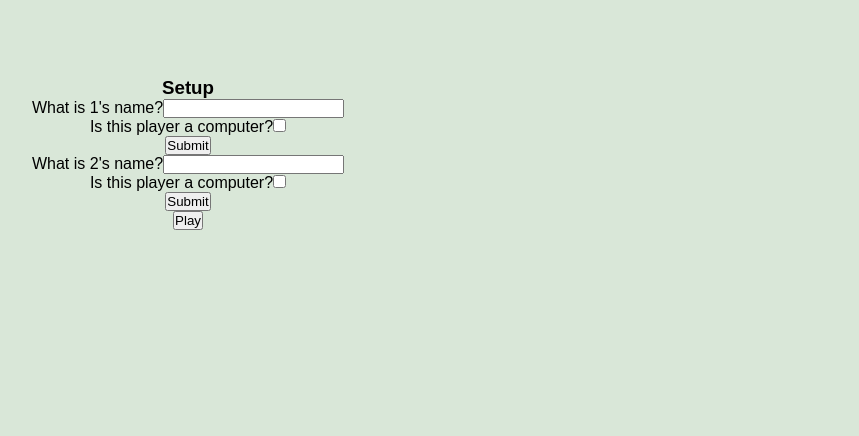
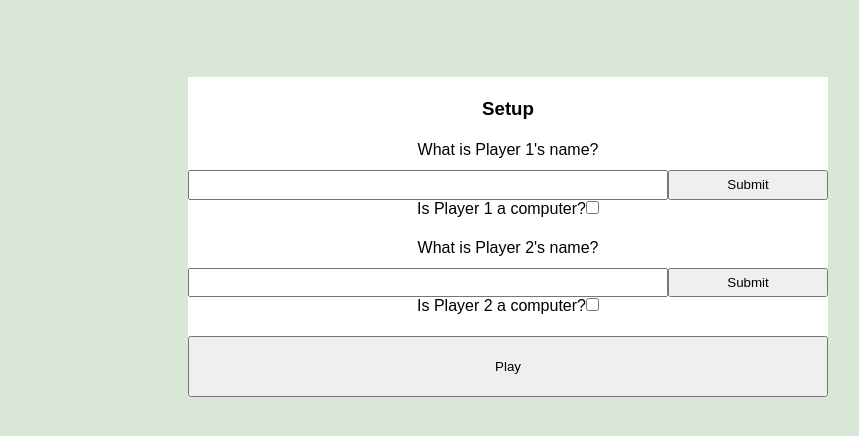
Before and after one commit to sheacronin/battleship, a website built with webpack: page src/index.html in a window 1280 px wide. Shown: the part 70-506 px from the top of the page, without its empty margins (132-991 px from the left). Built offline with nearby package versions, Linux system fonts and the light colour scheme.

Commit message:
Add basic styles to setup elements

```diff
--- a/src/game-dom.js
+++ b/src/game-dom.js
@@ -6,6 +6,7 @@ console.log(game);
 
 const setup = (() => {
     const containerEl = document.createElement('article');
+    containerEl.id = 'setup';
 
     const setupTitle = document.createElement('h3');
     setupTitle.textContent = 'Setup';
@@ -13,19 +14,30 @@ const setup = (() => {
 
     for (let playerN = 1; playerN < 3; playerN++) {
         const whoIsPlayerContainer = document.createElement('section');
-        whoIsPlayerContainer.id = 'setup';
+        whoIsPlayerContainer.classList.add('who-is-player');
 
-        const whoIsPlayerLabel = document.createElement('label');
-        whoIsPlayerLabel.textContent = `What is ${playerN}'s name?`;
-        whoIsPlayerContainer.appendChild(whoIsPlayerLabel);
+        // Player Name
+        const playerNameContainer = document.createElement('div');
+        playerNameContainer.classList.add('player-name');
 
-        const whoIsPlayerInput = document.createElement('input');
-        whoIsPlayerContainer.appendChild(whoIsPlayerInput);
+        const playerNameLabel = document.createElement('label');
+        playerNameLabel.textContent = `What is Player ${playerN}'s name?`;
+        playerNameContainer.appendChild(playerNameLabel);
 
+        const playerNameInput = document.createElement('input');
+        playerNameContainer.appendChild(playerNameInput);
+
+        const playerNameSubmit = document.createElement('button');
+        playerNameSubmit.textContent = 'Submit';
+        playerNameContainer.appendChild(playerNameSubmit);
+
+        whoIsPlayerContainer.appendChild(playerNameContainer);
+
+        // Are They A Computer?
         const isComputerContainer = document.createElement('div');
 
         const isComputerLabel = document.createElement('label');
-        isComputerLabel.textContent = 'Is this player a computer?';
+        isComputerLabel.textContent = `Is Player ${playerN} a computer?`;
         isComputerContainer.appendChild(isComputerLabel);
 
         const isComputerCheckbox = document.createElement('input');
@@ -33,10 +45,7 @@ const setup = (() => {
         isComputerContainer.appendChild(isComputerCheckbox);
         whoIsPlayerContainer.appendChild(isComputerContainer);
 
-        const whoIsPlayerSubmit = document.createElement('button');
-        whoIsPlayerSubmit.textContent = 'Submit';
-        whoIsPlayerContainer.appendChild(whoIsPlayerSubmit);
-
+        // Append everything.
         containerEl.appendChild(whoIsPlayerContainer);
     }
 
--- a/src/styles.css
+++ b/src/styles.css
@@ -20,6 +20,44 @@ main {
     grid-template-areas:
         'message message'
         'board board';
+}
+
+#setup {
+    grid-area: board;
+    background-color: white;
+    height: 40vh;
+    width: 50vw;
+    margin: 0 auto;
+    display: grid;
+}
+
+#setup h3 {
+    align-self: center;
+}
+
+.who-is-player {
+    display: grid;
+}
+
+.player-name {
+    display: grid;
+    grid-template-rows: 1fr 1fr;
+    grid-template-columns: 3fr 1fr;
+    grid-template-areas:
+        'question question'
+        'input submit';
+}
+
+.player-name label {
+    grid-area: question;
+}
+
+.player-name input {
+    grid-area: input;
+}
+
+.player-name button {
+    grid-area: submit;
 }
 
 .board {
```
Also changed, not shown: dist/main.js.
